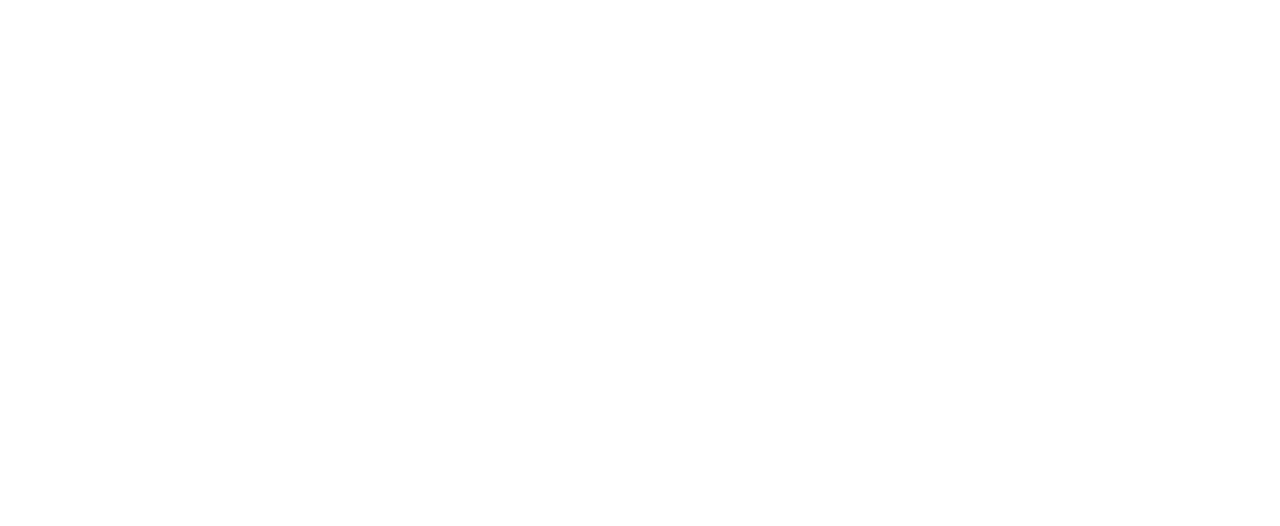
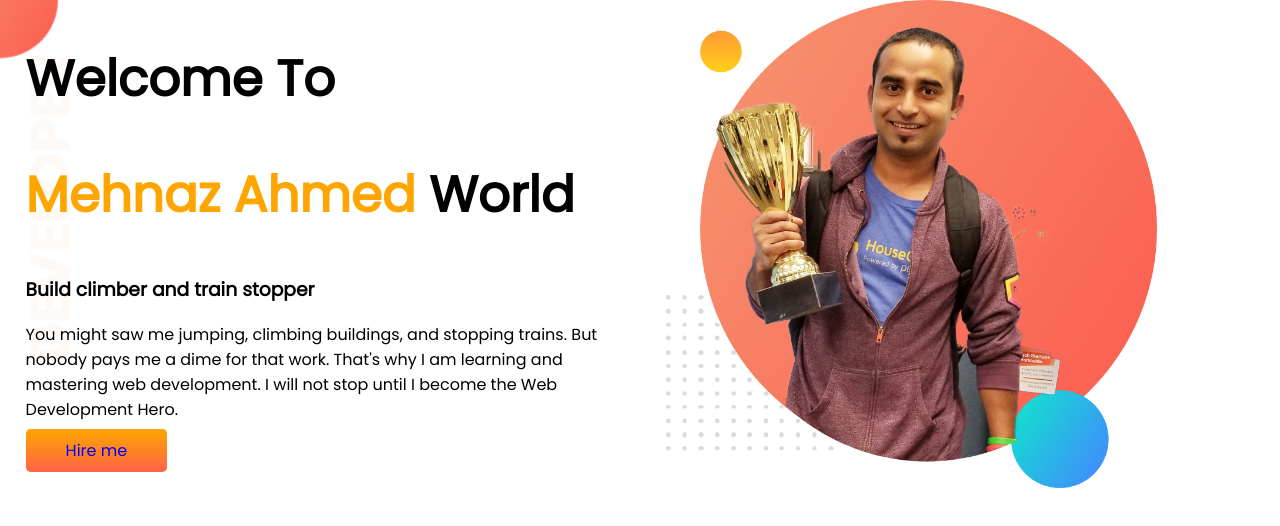
Before and after one commit to Mehnazimu/developer-portfolio, a plain HTML site: page index.html in a window 1280 px wide. Drawn offline with Linux system fonts and the light colour scheme.

Commit message:
top banner added

```diff
--- a/index.html
+++ b/index.html
@@ -1,13 +1,33 @@
 <!DOCTYPE html>
 <html lang="en">
+
 <head>
     <meta charset="UTF-8">
     <meta http-equiv="X-UA-Compatible" content="IE=edge">
     <meta name="viewport" content="width=device-width, initial-scale=1.0">
-    <title>developer portfolio</title>
+    <title>first portfolio</title>
+    <link rel="preconnect" href="https://fonts.googleapis.com">
+    <link rel="preconnect" href="https://fonts.gstatic.com" crossorigin>
+    <link href="https://fonts.googleapis.com/css2?family=Poppins&display=swap" rel="stylesheet">
     <link rel="stylesheet" href="style.css">
 </head>
+
 <body>
+    <section class="top-banner">
+        <div class="half-width">
+            <h1>Welcome To</h1>
+            <h1><span class="orange-color">Mehnaz Ahmed</span> World</h1>
+            <h3>Build climber and train stopper</h3>
+            <p>You might saw me jumping, climbing buildings, and stopping trains.
+                But nobody pays me a dime for that work. That's why I am learning and mastering web development.
+                I will not stop until I become the Web Development Hero.</p>
+            <a class="link-button" href="https://www.linkedin.com/company/programminghero/" target="_blank">Hire me</a>
+        </div>
+        <div class="half-width"><img src="images/jhankar.png" alt=""></div>
 
+
+
+    </section>
 </body>
+
 </html>
--- a/style.css
+++ b/style.css
@@ -0,0 +1,42 @@
+body {
+    font-family: 'Poppins', sans-serif;
+    margin: 0;
+}
+
+h1 {
+    font-size: 50px;
+
+}
+
+.orange-color {
+    color: orange;
+}
+
+section {
+    display: flex;
+}
+
+.half-width {
+    width: 50%;
+    padding-left: 2%;
+}
+
+.half-width img {
+    width: 80%;
+}
+
+.link-button {
+    text-decoration: none;
+    background-color: orange;
+    background-image: linear-gradient(orange, tomato);
+    font: weight 500px;
+    ;
+    padding: 10px 40px;
+    border-radius: 5px;
+
+}
+
+.top-banner {
+    background-image: url(images/top-banner.png);
+    background-repeat: no-repeat;
+}
```
Also changed, not shown: images/dream-bg.png (added), images/exp-bg.png (added), images/jhankar.png (added), images/jhankar2.png (added), images/my-bg.png (added), images/my-bg2.png (added), images/top-banner.png (added), 7 other files.
